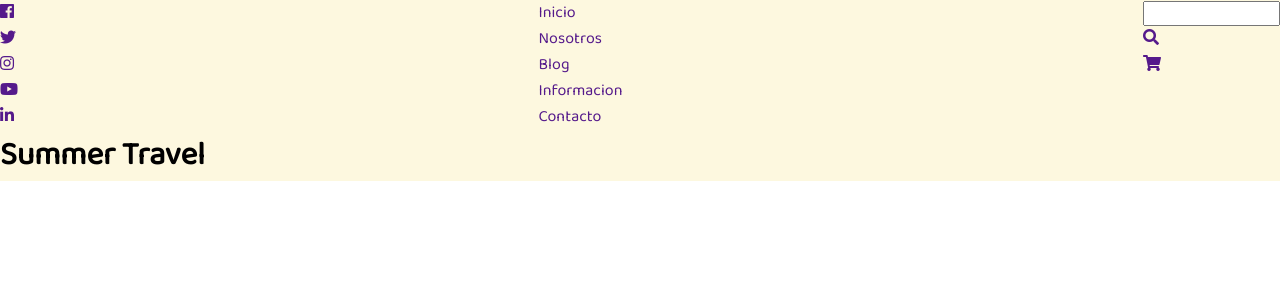
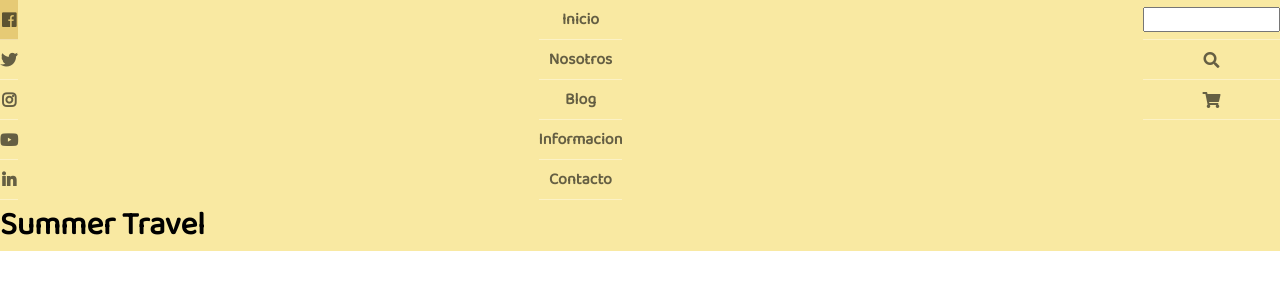
Before and after one commit to stivens19/summer-travel-responsive-web-template, a plain HTML site: page index.html in a window 1280 px wide. Drawn offline with Linux system fonts and the light colour scheme.

Commit message:
Estilos de estetica

```diff
--- a/css/styles.css
+++ b/css/styles.css
@@ -21,11 +21,38 @@ a{
 .cabecera{ /*header*/
     display: flex;
     flex-direction: column;
-    background: rgba(245, 220, 107, 0.212);
+    background: rgba(245, 220, 107, 0.623);
 }
 .contenedor-menu{/*nav*/
     display: flex;
     flex-direction: column;
+}
+.menu{ /*ul.menu que se aplica a 3 cajas*/
+    display: flex;
+    flex-direction: column;
+
+}
+/*menu-link a*/
+.menu-link{
+    color:rgba(8, 8, 8, 0.616);
+    font-weight: bold;
+    width: 100%;
+    height: 100%;
+    display: flex;
+    align-items: center;
+    justify-content: center;
+}
+
+/*item li*/
+.item{
+    height: 40px;
+    border-bottom: solid 1px rgba(255, 255, 255, 0.384);
+    display: flex;
+    align-items: center;
+    justify-content: center;
+}
+.item:hover{
+    background: rgba(221, 187, 94, 0.658);
 }
 @media screen and (min-width: 420px) {
     .contenedor-menu{/*nav*/
```
